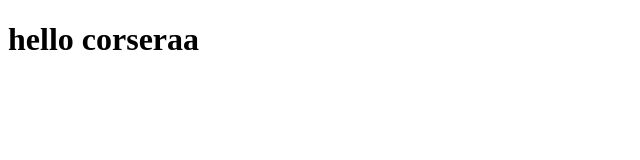
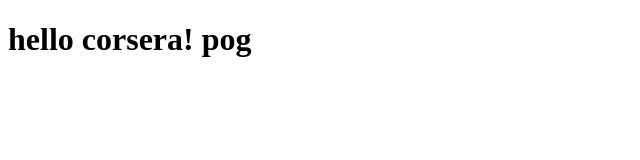
Before and after one commit to Burn948/coursera-test, a plain HTML site: page site/index.html in a window 1280 px wide. Shown: the whole page, without its empty margins (0-640 px from the left). Drawn offline with Linux system fonts and the light colour scheme.

Commit message:
small change

```diff
--- a/site/index.html
+++ b/site/index.html
@@ -4,6 +4,6 @@
 	<title>hello c</title>
 </head>
 <body>
-<h1> hello corseraa</h1>
+<h1> hello corsera! pog</h1>
 </body>
 </html>
```
